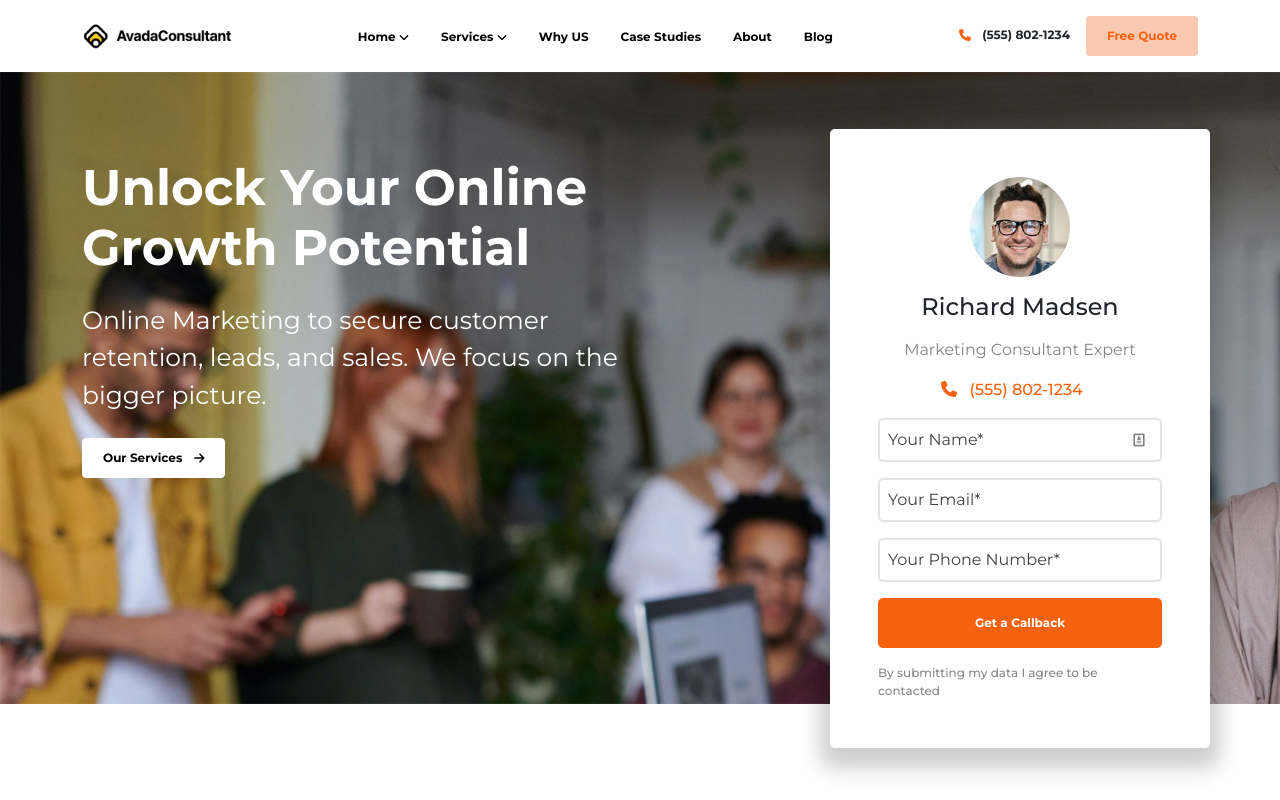
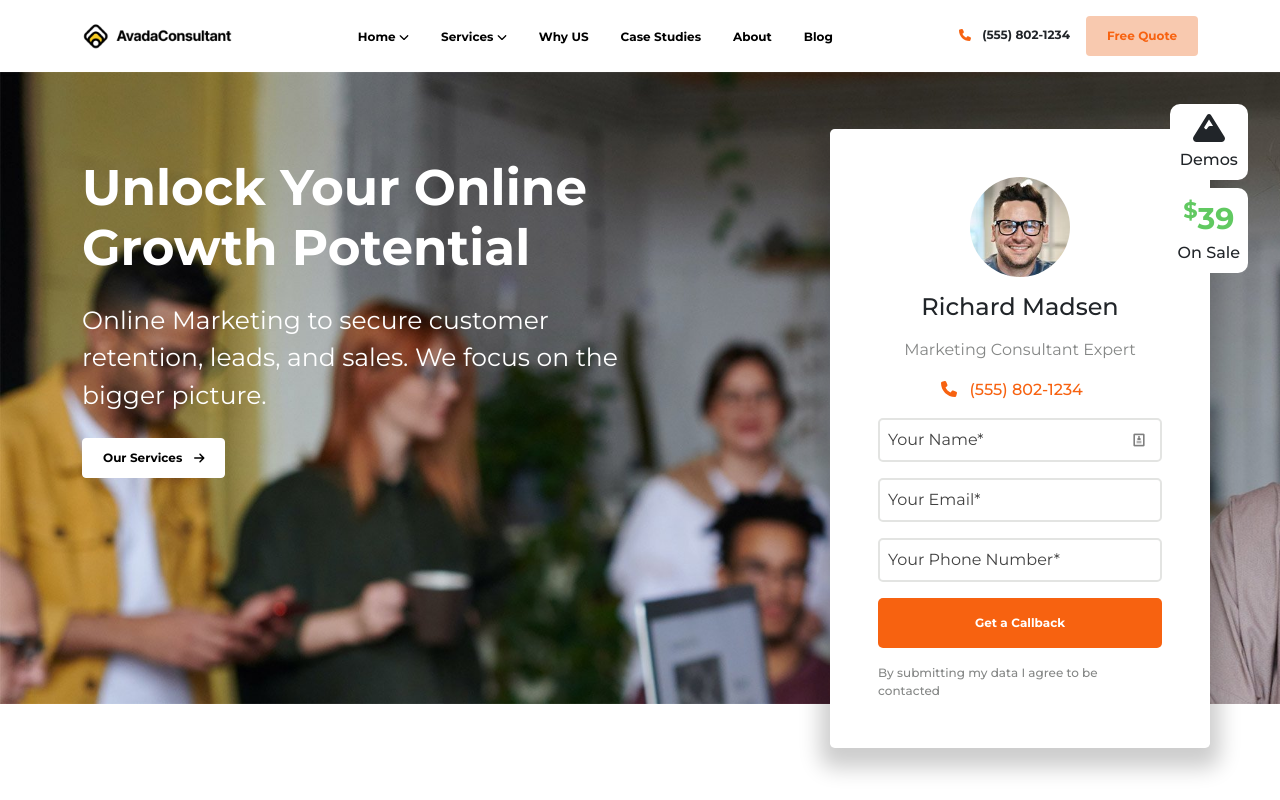
Before and after one commit to Ciro97cu/proj-html-vuejs, a Vue app: page / in a window 1280 px wide. Shown: the top 800 px of the page. Built offline with nearby package versions, Linux system fonts and the light colour scheme.

Commit message:
added card in absolute in jumbo

```diff
--- a/src/components/JumboAvada.vue
+++ b/src/components/JumboAvada.vue
@@ -14,6 +14,18 @@
           </button>
         </div>
         <MarketingExpertCard />
+      </div>
+    </div>
+    <div id="special_div">
+      <div class="mb-2 p-2 bg-white d-flex flex-column align-items-center">
+        <font-awesome-icon icon="fa-solid fa-mountain" class="fa-2x" />
+        <p class="pt-1 text_bottom">Demos</p>
+      </div>
+      <div class="mb-2 p-2 bg-white d-flex flex-column align-items-center">
+        <p>
+          <span><sup>$</sup>39</span>
+        </p>
+        <p class="text_bottom">On Sale</p>
       </div>
     </div>
   </div>
@@ -37,6 +49,27 @@ export default {
 #jumbo {
   background-image: url(../assets/img/marketing-intro.jpg);
   background-size: cover;
+  position: relative;
+
+  #special_div {
+    position: absolute;
+    top: 2em;
+    right: 2em;
+
+    & > div {
+      border-radius: 10px;
+    }
+
+    span {
+      color: rgb(97, 201, 97);
+      font-size: 30px;
+      font-weight: 700;
+    }
+
+    .text_bottom {
+      font-weight: 500;
+    }
+  }
 
   .row {
     min-height: 600px;
--- a/src/main.js
+++ b/src/main.js
@@ -10,6 +10,7 @@ import { faCircleCheck } from '@fortawesome/free-solid-svg-icons'
 import { faSignal } from '@fortawesome/free-solid-svg-icons'
 import { faPlus } from '@fortawesome/free-solid-svg-icons'
 import { faMagnifyingGlass } from '@fortawesome/free-solid-svg-icons'
+import { faMountain } from '@fortawesome/free-solid-svg-icons'
 import { faFacebookF } from '@fortawesome/free-brands-svg-icons'
 import { faTwitter } from '@fortawesome/free-brands-svg-icons'
 import { faInstagram } from '@fortawesome/free-brands-svg-icons'
@@ -19,7 +20,7 @@ import { faTiktok } from '@fortawesome/free-brands-svg-icons'
 
 import { FontAwesomeIcon } from '@fortawesome/vue-fontawesome'
 
-library.add(faPhone, faChevronDown, faArrowRight, faCircleCheck, faSignal, faPlus, faMagnifyingGlass, faFacebookF, faTwitter, faInstagram, faYoutube, faLinkedinIn, faTiktok)
+library.add(faPhone, faChevronDown, faArrowRight, faCircleCheck, faSignal, faPlus, faMagnifyingGlass, faFacebookF, faTwitter, faInstagram, faYoutube, faLinkedinIn, faTiktok, faMountain)
 
 Vue.component('font-awesome-icon', FontAwesomeIcon)
 
```
